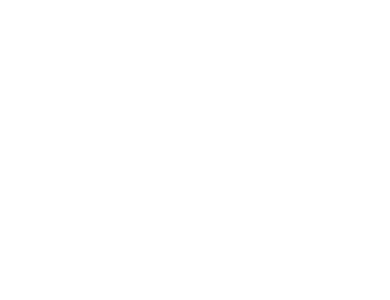
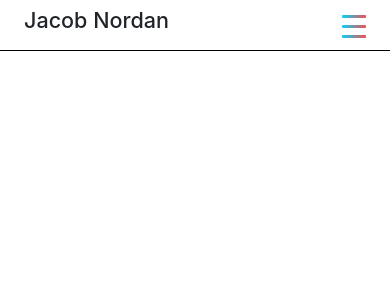
Before and after one commit to jnordan132/jacobnordanportfolio, a React (Create React App) app: page / in a window 390 px wide. Shown: the top 300 px of the page. Built offline with nearby package versions, Linux system fonts and the light colour scheme.

Commit message:
added basic bootstrap hamburger menu for navbar

```diff
--- a/package.json
+++ b/package.json
@@ -6,6 +6,7 @@
     "@testing-library/jest-dom": "^5.16.3",
     "@testing-library/react": "^12.1.4",
     "@testing-library/user-event": "^13.5.0",
+    "bootstrap": "^5.1.3",
     "react": "^18.0.0",
     "react-dom": "^18.0.0",
     "react-scripts": "5.0.0",
--- a/public/index.html
+++ b/public/index.html
@@ -11,10 +11,11 @@
     />
     <link rel="apple-touch-icon" href="%PUBLIC_URL%/logo192.png" />
     <link rel="manifest" href="%PUBLIC_URL%/manifest.json" />
-    <title>React App</title>
+    <link href="https://cdn.jsdelivr.net/npm/bootstrap@5.1.3/dist/css/bootstrap.min.css" rel="stylesheet" integrity="sha384-1BmE4kWBq78iYhFldvKuhfTAU6auU8tT94WrHftjDbrCEXSU1oBoqyl2QvZ6jIW3" crossorigin="anonymous">
+    <title>Jacob Nordan</title>
   </head>
   <body>
-    <noscript>You need to enable JavaScript to run this app.</noscript>
     <div id="root"></div>
+    <script src="https://cdn.jsdelivr.net/npm/bootstrap@5.1.3/dist/js/bootstrap.bundle.min.js" integrity="sha384-ka7Sk0Gln4gmtz2MlQnikT1wXgYsOg+OMhuP+IlRH9sENBO0LRn5q+8nbTov4+1p" crossorigin="anonymous"></script>
   </body>
 </html>
--- a/src/App.css
+++ b/src/App.css
@@ -1,8 +1,19 @@
 /* DEFAULTS */
-body, html {
+
+body,
+html {
   margin: 0;
   padding: 0;
-  text-align: center;
+}
+
+a {
+  text-decoration: none;
+  color: rgba(0, 0, 0);
+}
+
+a:hover {
+  color: rgba(0, 0, 0, 0.459);
+  transition: all 0.2s ease-in-out;
 }
 
 .formswift-button {
@@ -10,11 +21,122 @@
 }
 
 /* NAV SECTION */
-.nav {
-  width: 100%;
-  background-color: rgb(145, 145, 145);
+
+.container {
+  border-bottom: 1px solid black;
 }
 
-.navLinks {
+.navbar-nav {
+  margin-left: 75%;
+}
 
+.nav-item a:hover {
+  color: rgba(0, 0, 0, 0.5);
 }
+
+.navbar-toggler {
+  width: 20px;
+  height: 20px;
+  position: relative;
+  transition: .5s ease-in-out;
+}
+
+.navbar-toggler,
+.navbar-toggler:focus,
+.navbar-toggler:active,
+.navbar-toggler-icon:focus {
+  outline: none;
+  box-shadow: none;
+  border: 0;
+  position: relative;
+}
+
+.navbar-toggler span {
+  margin: 0;
+  padding: 0;
+}
+
+.toggler-icon {
+  display: block;
+  position: absolute;
+  height: 3px;
+  width: 100%;
+  background: #d3301a;
+  border-radius: 1px;
+  opacity: 1;
+  left: 0;
+  transform: rotate(0deg);
+  transition: .25s ease-in-out;
+}
+
+.middle-bar {
+  margin-top: 0px;
+}
+
+
+/* State when the navbar is collapsed */
+
+.navbar-toggler.collapsed .top-bar {
+  position: absolute;
+  top: 0px;
+  transform: rotate(0deg);
+}
+
+.navbar-toggler.collapsed .middle-bar {
+  opacity: 1;
+  position: absolute;
+  top: 10px;
+  filter: alpha(opacity=100);
+}
+
+.navbar-toggler.collapsed .bottom-bar {
+  position: absolute;
+  top: 20px;
+  transform: rotate(0deg);
+}
+
+/* when navigation is clicked */
+
+.navbar-toggler .top-bar {
+  top: inherit;
+  transform: rotate(135deg);
+}
+
+.navbar-toggler .middle-bar {
+  opacity: 0;
+  top: inherit;
+  filter: alpha(opacity=0);
+}
+
+.navbar-toggler .bottom-bar {
+  top: inherit;
+  transform: rotate(-135deg);
+}
+
+/* Color of 3 lines */
+
+.navbar-toggler.collapsed .toggler-icon {
+  background: linear-gradient( 263deg, rgba(252,74,74,1) 0%, rgba(0,212,255,1) 100% );
+}
+
+
+/* MEDIA QUERY */
+
+@media screen and (max-width: 1400px) {
+  .navbar-nav {
+    margin-left: 71.25%;
+  }
+}
+
+@media screen and (max-width: 1200px) {
+  .navbar-nav {
+    margin-left: 64.5%;
+  }
+}
+
+@media screen and (max-width: 991px) {
+  .navbar-nav {
+    margin-left: 0;
+    text-align: center;
+  }
+}
--- a/src/components/Nav/index.js
+++ b/src/components/Nav/index.js
@@ -1,12 +1,50 @@
-
 function Nav() {
-    return (
-        <div className="nav">
-            <div className="navLinks">
-
-            </div>
+  return (
+    <div class="container">
+      <nav class="navbar navbar-expand-lg navbar-light">
+        <div class="container-fluid">
+          <h4>Jacob Nordan</h4>
+          <button
+            class="navbar-toggler collapsed d-flex d-lg-none flex-column justify-content-around"
+            type="button"
+            data-bs-toggle="collapse"
+            data-bs-target="#navbarNav"
+            aria-controls="navbarNav"
+            aria-expanded="false"
+            aria-label="Toggle navigation"
+          >
+            <span class="toggler-icon top-bar"></span>
+            <span class="toggler-icon middle-bar"></span>
+            <span class="toggler-icon bottom-bar"></span>
+          </button>
+          <div class="collapse navbar-collapse" id="navbarNav">
+            <ul class="navbar-nav">
+              <li class="nav-item">
+                <a class="nav-link active" aria-current="page" href="#about">
+                  About
+                </a>
+              </li>
+              <li class="nav-item">
+                <a class="nav-link active" aria-current="page" href="#skills">
+                  Skills
+                </a>
+              </li>
+              <li class="nav-item">
+                <a class="nav-link active" aria-current="page" href="#experience">
+                  Experience
+                </a>
+              </li>
+              <li class="nav-item">
+                <a class="nav-link active" aria-current="page" href="#portfolio">
+                  Portfolio
+                </a>
+              </li>
+            </ul>
+          </div>
         </div>
-    )
+      </nav>
+    </div>
+  );
 }
 
 export default Nav;
```
Also changed, not shown: 1 other file (tests, documents, lock files or other folders).
